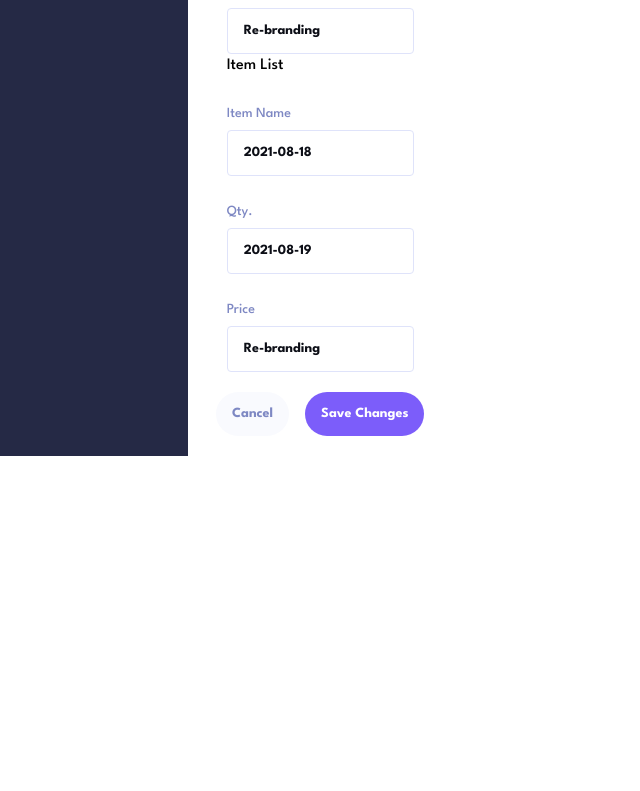
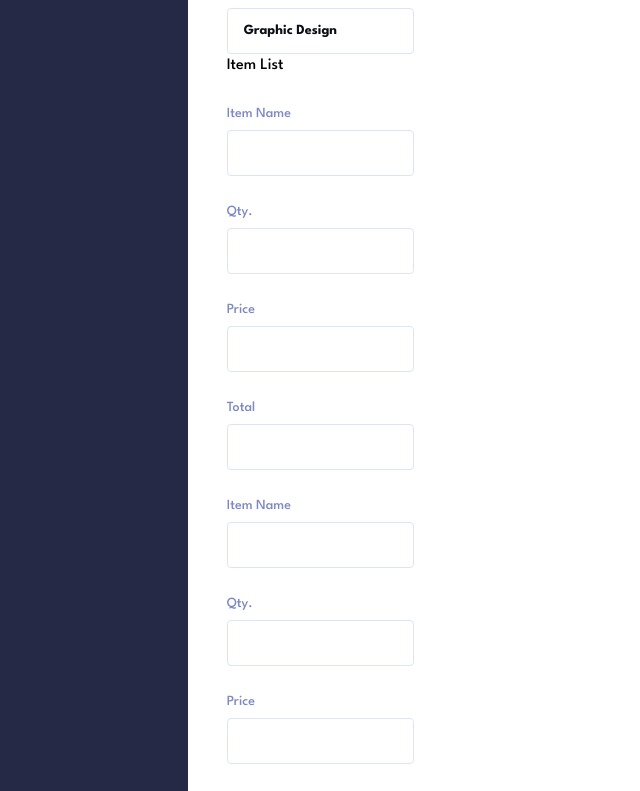
Before and after one commit to Mariia22/invoice-app, a Next.js app in the folder invoice-app/: page /invoices/AA1449/edit in a window 1280 px wide. Shown: the part 1468-2259 px from the top of the page, without its empty margins (0-640 px from the left). Before the commit the page ends 1924 px from the top, so only its background shows below. Built offline with nearby package versions, Linux system fonts and the light colour scheme.

Commit message:
feat: add items to form

```diff
--- a/invoice-app/src/app/lib/types.ts
+++ b/invoice-app/src/app/lib/types.ts
@@ -49,19 +49,22 @@ export type FormInput = {
   invoiceData: string
   paymentTerms: string
   projectDescription: string
-  items: [
-    name: string,
-    quantity: number,
-    price: number,
-    total: number
-  ]
+  items: Item[]
 }
 
 export type FormField = {
   id: number
-  name: keyof FormInput
+  name: DeepKeys<FormInput>
   label: string
   type: string
   required: boolean
   gridCols: number
 }
+
+type DeepKeys<T> = T extends object
+  ? {
+      [K in keyof T]-?: K extends string | number
+        ? `${K}` | `${K}.${DeepKeys<T[K]>}`
+        : never;
+    }[keyof T]
+  : never;
--- a/invoice-app/src/app/ui/invoices/Form/FormInvoice.tsx
+++ b/invoice-app/src/app/ui/invoices/Form/FormInvoice.tsx
@@ -3,7 +3,7 @@
 import { FormInput } from "@/app/lib/types"
 import { SubmitHandler, useForm } from "react-hook-form"
 import data from "../../../data.json"
-import { billFromData, billToData, invoiceData, itemList, newInvoice } from "./formData"
+import { billFromData, billToData, defaultFormValues, invoiceData, itemList, newInvoice } from "./formData"
 import FormSection from "./FormSection"
 import FormHeader from "./FormHeader"
 import Footer from "../../shared/Footer"
@@ -14,25 +14,9 @@ import FormFields from "./FormFields"
 
 export default function FormInvoice({ isEditing }: { isEditing: boolean }) {
   //temporarily, before Redux
-  const invoice = isEditing ? data[0] : newInvoice;
+  const invoice = isEditing ? data[1] : newInvoice;
 
-  const { register, handleSubmit, formState: { errors } } = useForm<FormInput>({
-    defaultValues: {
-      senderStreetAddress: invoice.senderAddress.street,
-      senderCity: invoice.senderAddress.city,
-      senderPostCode: invoice.senderAddress.postCode,
-      senderCountry: invoice.senderAddress.country,
-      clientName: invoice.clientName,
-      clientEmail: invoice.clientEmail,
-      clientStreetAddress: invoice.clientAddress.street,
-      clientCity: invoice.clientAddress.city,
-      clientPostCode: invoice.clientAddress.postCode,
-      clientCountry: invoice.clientAddress.country,
-      invoiceData: invoice.createdAt,
-      paymentTerms: invoice.paymentDue,
-      projectDescription: invoice.description,
-    },
-  })
+  const { register, handleSubmit, formState: { errors } } = useForm<FormInput>({ defaultValues: defaultFormValues(invoice) })
 
   const onSubmit: SubmitHandler<FormInput> = (data) => console.log(data)
 
@@ -51,7 +35,7 @@ export default function FormInvoice({ isEditing }: { isEditing: boolean }) {
       </FormSection>
       <FormSection marginTop={11}>
         <h3>Item List</h3>
-        <FormFields data={itemList} register={register} errors={errors} />
+        {invoice.items.map(invoice => (<FormFields data={itemList} register={register} errors={errors} />))}
       </FormSection>
       <Footer>
         {isEditing
--- a/invoice-app/src/app/ui/invoices/Form/formData.ts
+++ b/invoice-app/src/app/ui/invoices/Form/formData.ts
@@ -1,4 +1,4 @@
-import { FormField } from "@/app/lib/types";
+import { FormField, Invoice } from "@/app/lib/types";
 
 export const newInvoice = {
   id: "",
@@ -22,6 +22,25 @@ export const newInvoice = {
     country: "",
   },
   items: []
+}
+
+export const defaultFormValues = (invoice:Invoice) => {
+  return {
+  senderStreetAddress: invoice.senderAddress.street,
+  senderCity: invoice.senderAddress.city,
+  senderPostCode: invoice.senderAddress.postCode,
+  senderCountry: invoice.senderAddress.country,
+  clientName: invoice.clientName,
+  clientEmail: invoice.clientEmail,
+  clientStreetAddress: invoice.clientAddress.street,
+  clientCity: invoice.clientAddress.city,
+  clientPostCode: invoice.clientAddress.postCode,
+  clientCountry: invoice.clientAddress.country,
+  invoiceData: invoice.createdAt,
+  paymentTerms: invoice.paymentDue,
+  projectDescription: invoice.description,
+  items: invoice.items
+  }
 }
 
 export const billFromData:FormField[]= [
@@ -140,7 +159,7 @@ export const billFromData:FormField[]= [
   export const itemList:FormField[]= [
     {
       id: 1,
-      name: "invoiceData",
+      name: "name",
       label: "Item Name",
       type: "text",
       required: true,
@@ -148,7 +167,7 @@ export const billFromData:FormField[]= [
     },
     {
       id: 2,
-      name: "paymentTerms",
+      name: "quantity",
       label: "Qty.",
       type: "text",
       required: true,
@@ -156,8 +175,16 @@ export const billFromData:FormField[]= [
     },
     {
       id: 3,
-      name: "projectDescription",
+      name: "price",
       label: "Price",
+      type: "text",
+      required: true,
+      gridCols: 1,
+    },
+    {
+      id: 4,
+      name: "total",
+      label: "Total",
       type: "text",
       required: true,
       gridCols: 1,
```
